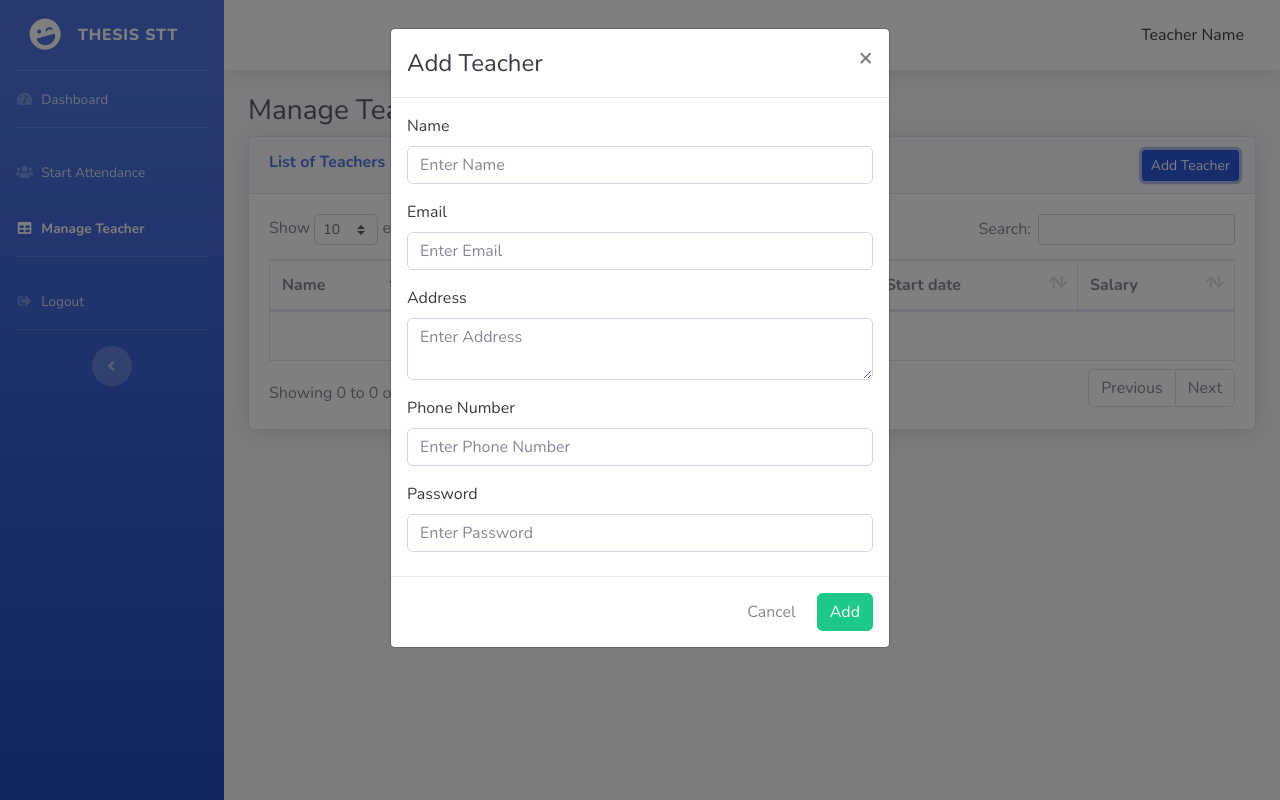
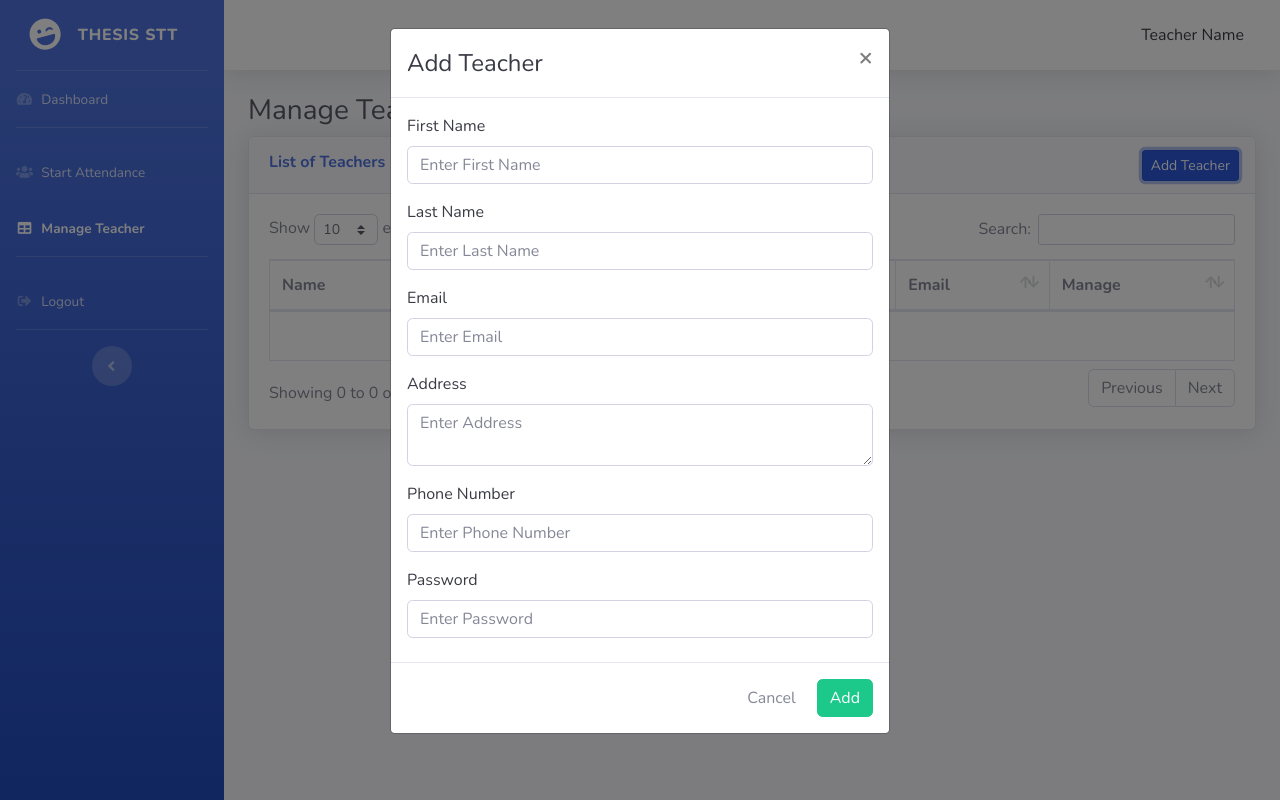
Before and after one commit to AeronKarl/Thesis_STT, a website: page AdminManageTeacher.html in a window 1280 px wide. Both pictures are taken after a click on the button "Add Teacher". Drawn offline with nearby package versions, Linux system fonts and the light colour scheme; no server answers.

Commit message:
Manage Teacher Display Info
-Realtime Show of teacher info

```diff
--- a/AdminManageTeacher.html
+++ b/AdminManageTeacher.html
@@ -150,8 +150,12 @@
                                                     </div>
                                                     <div class="modal-body">
                                                         <div class="form-group text-left">
-                                                            <label class="text-gray-900">Name</label>
-                                                            <input id="TeacherName" type="text" class="form-control" placeholder="Enter Name" required>
+                                                            <label class="text-gray-900">First Name</label>
+                                                            <input id="TeacherFirstName" type="text" class="form-control" placeholder="Enter First Name" required>
+                                                        </div>
+                                                        <div class="form-group text-left">
+                                                            <label class="text-gray-900">Last Name</label>
+                                                            <input id="TeacherLastName" type="text" class="form-control" placeholder="Enter Last Name" required>
                                                         </div>
                                                         <div class="form-group text-left">
                                                             <label class="text-gray-900">Email</label>
@@ -187,16 +191,6 @@
                         <div class="card-body">
                             <div class="table-responsive">
                                 <table class="table table-bordered" id="teacherTable" width="100%" cellspacing="0">
-                                    <thead>
-                                        <tr>
-                                            <th>Name</th>
-                                            <th>Position</th>
-                                            <th>Office</th>
-                                            <th>Age</th>
-                                            <th>Start date</th>
-                                            <th>Salary</th>
-                                        </tr>
-                                    </thead>
 
                                 </table>
                             </div>
--- a/js/AdminManageTeacher.js
+++ b/js/AdminManageTeacher.js
@@ -2,7 +2,7 @@ import { initializeApp } from 'https://www.gstatic.com/firebasejs/9.9.0/firebase
 
 // Add Firebase products that you want to use
 import { getAuth, createUserWithEmailAndPassword } from 'https://www.gstatic.com/firebasejs/9.9.0/firebase-auth.js'
-import { getFirestore, collection, getDocs, addDoc, setDoc, doc } from 'https://www.gstatic.com/firebasejs/9.9.0/firebase-firestore.js'
+import { getFirestore, collection, onSnapshot, query, where, setDoc, doc } from 'https://www.gstatic.com/firebasejs/9.9.0/firebase-firestore.js'
 
 
 
@@ -28,7 +28,8 @@ AddTeacher.addEventListener('submit', (e) => {
     createUserWithEmailAndPassword(auth, email, pass)
         .then(async (cred) => {
             await setDoc(doc(db, "users", cred.user.uid), {
-                name: AddTeacher['TeacherName'].value ,
+                firstName: AddTeacher['TeacherFirstName'].value ,
+                lastName: AddTeacher['TeacherLastName'].value,
                 email: AddTeacher['TeacherEmail'].value ,
                 address:  AddTeacher['TeacherAddress'].value ,
                 phone: AddTeacher['TeacherPhone'].value ,
@@ -54,9 +55,38 @@ AddTeacher.addEventListener('submit', (e) => {
 
 })
 
-$(document).ready(function() {
-    $('#teacherTable').DataTable();
+//Read data and Realtime Showing of Data
+$(document).ready(() => {
+   var table = $('#teacherTable').DataTable({
+    columns: [
+        {title: "Name"},
+        {title: "Address"},
+        {title: "Phone Number"},
+        {title: "Email", defaultContent: ""},
+        {title: "Manage", defaultContent: '<button id="edit" class="btn btn-primary btn-sm">Edit</button> <button id="delete" class="btn btn-danger btn-sm">Delete</button>'}
+    ]
+   });
 
+    const q = query(collection(db, "users"), where("userType", "==", "teacher"));
+    onSnapshot(q, (snapshot) => {
+        snapshot.docChanges().forEach((change) => {
+            let firstName = change.doc.data().firstName;
+            let lastName = change.doc.data().lastName;
+            let fullName = firstName + " " + lastName;
+            let address = change.doc.data().address;
+            let phone = change.doc.data().phone;
+            let email = change.doc.data().email;
 
+            let tableRow = [fullName, address, phone, email];
+
+            if (change.type === "added") {
+                table.rows.add([tableRow]).draw();
+            }
+
+            console.log(tableRow);
+        })
+    }).catch((err) => {
+        console.log(err.message);
+    })
 
   });
```
